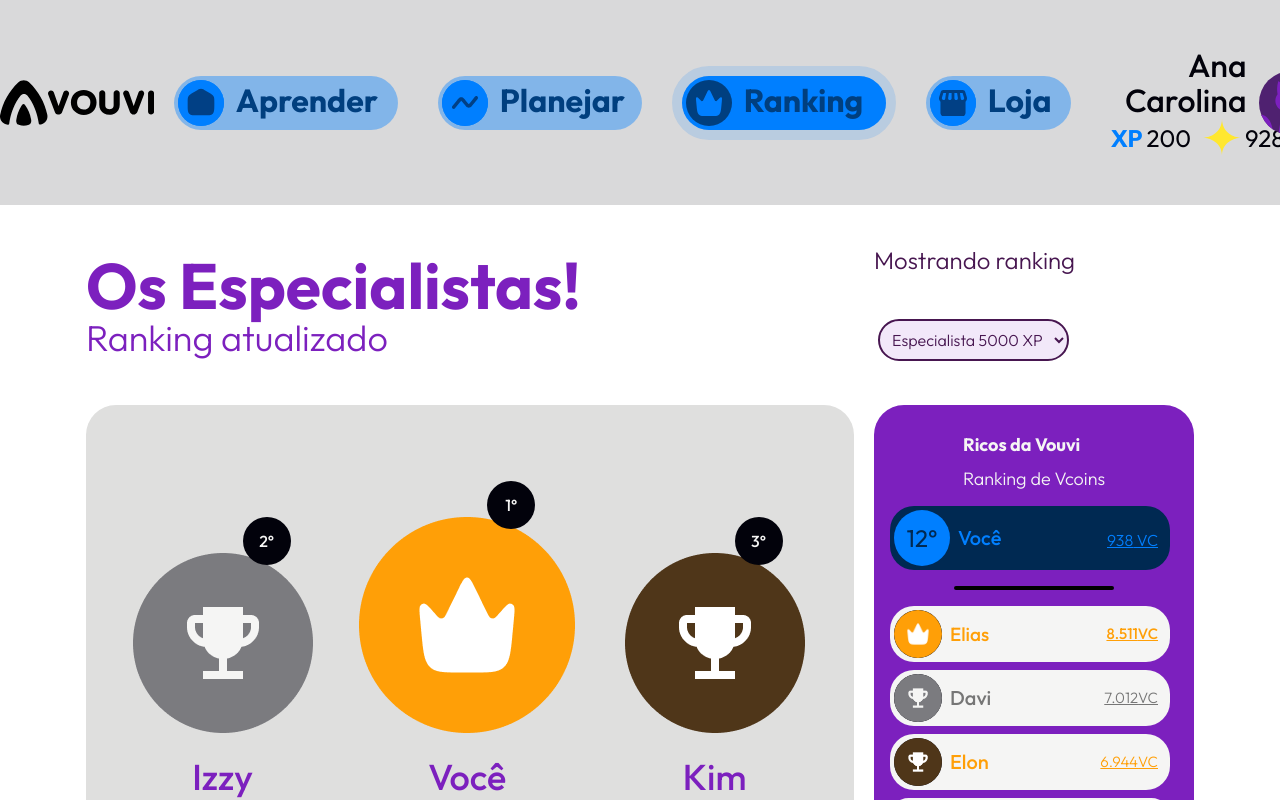
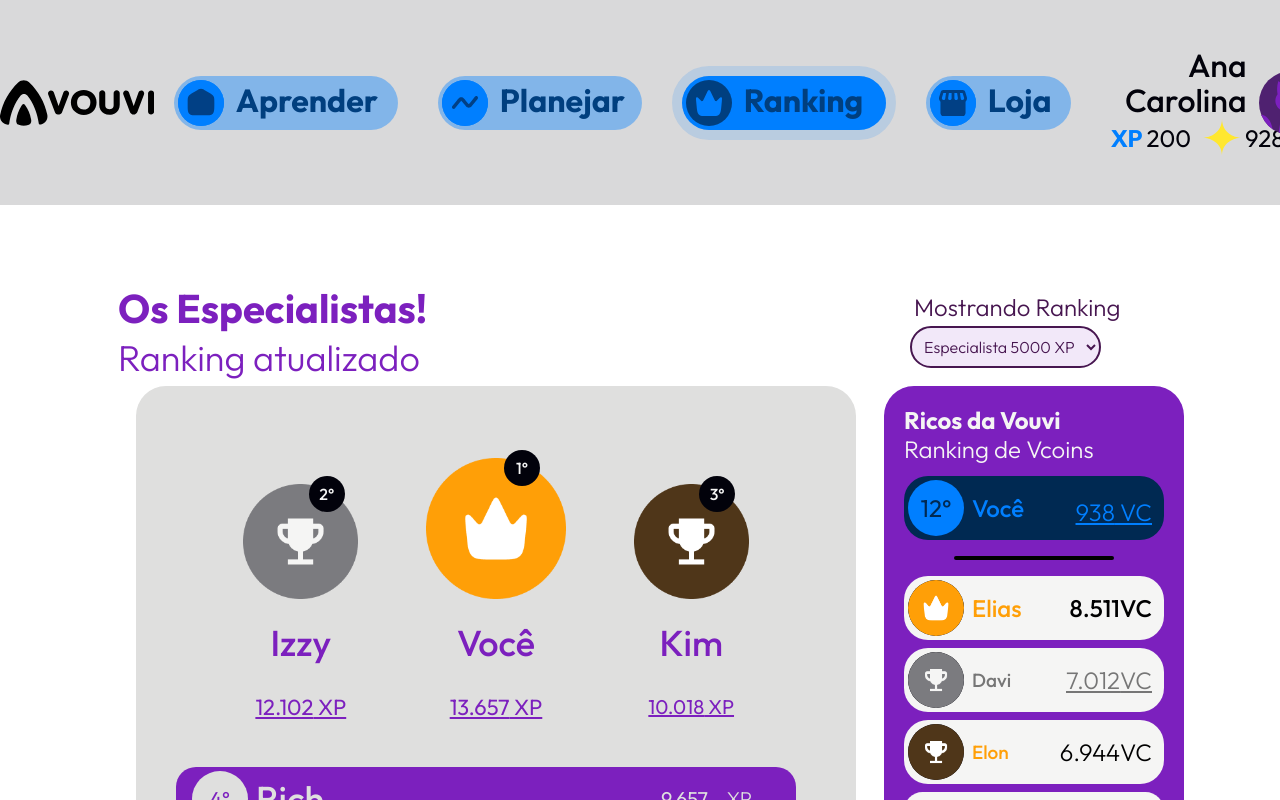
Before and after one commit to yanrafael/vouvi-frontend-client, a React (Vite) app: page /vouvi-frontend-client/ranking in a window 1280 px wide. Shown: the top 800 px of the page. Built offline with nearby package versions, Linux system fonts and the light colour scheme.

Commit message:
responsivo
dia 16-11-2024

```diff
--- a/src/components/Cards/CardRicoRank.jsx
+++ b/src/components/Cards/CardRicoRank.jsx
@@ -18,30 +18,30 @@ const Colocacao = (props) =>{
     document.body.classList.contains("dark")
 
     return(
-      <>
+        <>
         <div className="flex items-end md:gap-6">
             <div className="flex items-center flex-col md:gap-6">
-                <div className="relative left-12 top-9 md:w-14">
-                    <span className="mr-2 flex items-center justify-center w-12 h-12 rounded-full bg-black text-white font-medium ">
+                <div className="relative left-9 top-6 md:w-14 md:h-2">
+                    <span className="mr-2 flex items-center justify-center w-9 h-9 rounded-full bg-black text-white font-medium">
                         {props.posicao}°
                     </span>
                 </div>
                 {props.posicao===1
-                    ?<img src={document.body.classList.value === "dark"?Darkprimeiro :primeiro} alt="" className="w-50" ></img>
+                    ?<img src={document.body.classList.value === "dark"?Darkprimeiro :primeiro} alt="" className="w-[11vw] " ></img>
                     :props.posicao===2
-                    ?<img src={document.body.classList.value === "dark"?Darksegundo :segundo} alt="" className="w-50" ></img>
-                    :<img src={document.body.classList.value === "dark"?Darkterceiro :terceiro} alt="" className="w-50" ></img>}
+                    ?<img src={document.body.classList.value === "dark"?Darksegundo :segundo} alt="" className="w-[9vw] " ></img>
+                    :<img src={document.body.classList.value === "dark"?Darkterceiro :terceiro} alt="" className="w-[9vw] " ></img>}
 
                 {props.posicao===1
-                    ?<><p className={`${textp} text-base font-medium text-primary-200 dark:text-[#FF9F07]`}>{props.nome}</p>
-                       <p className={`${textp} underline text-base font-normal text-primary-200 dark:text-[#FF9F07]`}>{props.xp}ㅤ XP</p></>
+                    ?<><p className={`${textp} lg:text-base font-medium text-primary-200 dark:text-[#FF9F07] md:text-[30px]`}>{props.nome}</p>
+                       <p className={`${textp} lg:underline text-base font-normal text-primary-200 dark:text-[#FF9F07] md:text-[22px]`}>{props.xp} XP</p></>
 
                     :props.posicao===2
-                    ?<><p className={`${texts} text-base font-medium text-primary-200 dark:text-white`}>{props.nome}</p>
-                       <p className={`${texts} underline text-base font-normal text-primary-200 dark:text-white`}>{props.xp}ㅤ XP</p></>
+                    ?<><p className={`${texts} lg:text-base font-medium text-primary-200 dark:text-white md:text-[28px]`}>{props.nome}</p>
+                       <p className={`${texts} lg:underline text-base font-normal text-primary-200 dark:text-white md:text-[22px] `}>{props.xp} XP</p></>
 
-                    :<><p className={`${textt} text-base font-medium text-primary-200 dark:text-[#C86B00]`}>{props.nome}</p>
-                       <p className={`${textt} underline text-base font-normal text-primary-200 dark:text-[#C86B00]`}>{props.xp}ㅤ XP</p></>
+                    :<><p className={`${textt} lg:text-base font-medium text-primary-200 dark:text-[#C86B00] md:text-[28px]`}>{props.nome}</p>
+                       <p className={`${textt} lg:underline text-base font-normal text-primary-200 dark:text-[#C86B00] md:text-[20px]`}>{props.xp} XP</p></>
                 }
             </div>
         </div>
--- a/src/components/Cards/CardVCRank.jsx
+++ b/src/components/Cards/CardVCRank.jsx
@@ -17,34 +17,34 @@ const CardLateral = (props) =>{
             {props.nome === 'Usuario'
                 ?<div className="flex justify-between text-segundo bg-[#002952] text-secondary-200 p-1 rounded-md mr-2 w-full items-center">
                     <div className="flex items-center">
-                        <span className="mr-2 flex items-center justify-center w-14 h-14 bg-secondary-200 rounded-full text-md text-[#002952] text-cardVoce ">{props.posicao}°</span>
-                        <div className="text-md font-medium md:text-[20px] md:w-18">Você</div>
+                        <span className="mr-2 flex items-center justify-center lg:w-14 lg:h-14 bg-secondary-200 rounded-full text-md text-[#002952] text-cardVoce md:w-10 md:h-10">{props.posicao}°</span>
+                        <div className=" lg:text-md font-medium md:text-[19px] md:w-18">Você</div>
                     </div>
-                    <div className="underline text-secondary-200 font-light mr-2 md:w-18 md:h-8 md:text-[16px] mt-3">{props.vc} VC</div>
+                    <div className="lg:underline text-secondary-200 font-light mr-2 mt-3 md:w-18 md:h-8 md:text-[16px] lg:text-md">{props.vc} VC</div>
                 </div>
                 :props.posicao<4
                 ?<div className="flex justify-between text-segundo bg-white dark:bg-[#3D3D3D] p-1 mb-2 rounded-md mr-2 w-full items-center ">
                     <div className="flex items-center ">
                         {
-                            props.posicao===1?<img src={document.body.classList.value === "dark"?Darkprimeiro :primeiro} alt="" className="mr-2 flex items-center justify-center w-14 h-14 rounded-full bg-black text-teste md:w-12 md:h-12"/>:
-                            props.posicao===2?<img src={document.body.classList.value === "dark"?Darksegundo :segundo} alt="" className="mr-2 flex items-center justify-center w-14 h-14 rounded-full bg-black text-teste md:text-[19px] md:w-12 md:h-12"/>:
-                            <img src={document.body.classList.value === "dark"?Darkterceiro :terceiro} alt="" className="mr-2 flex items-center justify-center w-14 h-14 rounded-full bg-black text-teste  md:w-12 md:h-12"/>
+                            props.posicao===1?<img src={document.body.classList.value === "dark"?Darkprimeiro :primeiro} alt="" className="mr-2 flex items-center justify-center lg:w-14 lg:h-14 rounded-full bg-black text-teste md:w-12 md:h-12"/>:
+                            props.posicao===2?<img src={document.body.classList.value === "dark"?Darksegundo :segundo} alt="" className="mr-2 flex items-center justify-center lg:w-14 lg:h-14 rounded-full bg-black text-teste md:text-[19px] md:w-12 md:h-12"/>:
+                            <img src={document.body.classList.value === "dark"?Darkterceiro :terceiro} alt="" className="mr-2 flex items-center justify-center lg:w-14 lg:h-14 rounded-full bg-black text-teste  md:w-12 md:h-12"/>
                         }
 
                         {
-                            props.posicao===1?<div className={`${textp}  text-md font-medium md:text-[19px]`}>{props.nome}</div>:
-                            props.posicao===2?<div className={`${texts} md:text-[20px] font-medium text-md`}>{props.nome}</div>:
-                            <div className={`${textt} md:text-[20px] font-medium`}>{props.nome}</div>
+                            props.posicao===1?<div className={`${textp} lg:text-md font-medium md:text-[19px]`}>{props.nome}</div>:
+                            props.posicao===2?<div className={`${texts} md:text-[19px] lg:font-medium text-md`}>{props.nome}</div>:
+                            <div className={`${textt} md:text-[19px] lg:font-medium`}>{props.nome}</div>
                         }
                     </div>
                     {
-                        props.posicao===1?<div className={`${textp} underline text-[9px] font-medium mr-2 md:text-[15px]`}>{props.vc}VC</div>:
-                        props.posicao===2?<div className={`${texts} underline text-[9px]  font-light mr-2 md:text-[15px]`}>{props.vc}VC</div>:
-                        <div className={`${textt} underline text-md font-light mr-2 md:text-[15px] `}>{props.vc}VC</div>
+                        props.posicao===1?<div className={`${textp}underline lg:text-md font-medium mr-2 md:text-[15px]`}>{props.vc}VC</div>:
+                        props.posicao===2?<div className={`${texts} underline lg:text-md font-light mr-2 md:text-[15px]`}>{props.vc}VC</div>:
+                        <div className={`${textt}underline lg:text-md font-light mr-2 md:text-[15px] `}>{props.vc}VC</div>
                     }
 
                 </div>
-                :<div className="flex justify-between text-segundo bg-white dark:bg-[#3D3D3D] p-1 mb-2 rounded-lg mr-2 w-full items-center md:w-18 md:text[20px] ">
+                :<div className="lg:flex justify-between text-segundo bg-white dark:bg-[#3D3D3D] p-1 mb-2 rounded-lg mr-2 w-full items-center md:w-18 md:text[20px] ">
                     <div className="flex text-textolado text-primary-200 dark:text-[#5C5C5C] ">
                         <div className="ml-4 text-md mr-3 ">{props.posicao}°</div>
                         <div className="text-md font-medium ">{props.nome}</div>
--- a/src/pages/Rank/Ranking.jsx
+++ b/src/pages/Rank/Ranking.jsx
@@ -64,25 +64,24 @@ const Ranking = () => {
       <HeaderIntern iconActiveNumber={2}>
         <AvatarFull name={"Ana Carolina"} xp={200} vcoins={928} />
       </HeaderIntern>
-
       <div className="mt-10 flex flex-row items-center justify-center">
-        <div className="mr-5 flex w-3/5 flex-col">
-          <h2 className="text-xl font-bold text-primary-200 dark:text-white">
+        <div className="mr-5 flex lg:w-3/5 flex-col md:relative top-8 md:mx-30 ">
+          <h2 className="text-[40px] font-bold text-primary-200 dark:text-white text-nowrap mr-28">
             Os Especialistas!
           </h2>
-          <p className="text-base font-light text-primary-200 dark:text-white">
+          <p className="text-base font-light text-primary-200 dark:text-white md:mr-28">
             Ranking atualizado
           </p>
         </div>
-        <div className="flex w-1/4 flex-col">
-          <p className="text-md font-light text-[#471650] dark:text-white md:text-md">
-            Mostrando ranking
+        <div className="lg:flex w-1/5 flex-col md:relative top-9">
+          <p className="text-md font-light text-[#471650] dark:text-white text-nowrap md:text-[19px  md:ml-2">
+            Mostrando Ranking
           </p>
           <div className="relative w-fit p-1">
             <select
               value={selectedOption}
               onChange={(e) => setSelectedOption(e.target.value)}
-              className="focus:ring-purple-500 w-full rounded-lg border-2 border-[#471650] bg-[#7C20BE1A] p-2 text-md font-light text-[#471650] focus:outline-none focus:ring-2 dark:border-primary-200 dark:text-primary-200 md:text-sm md:mt-10"
+              className="focus:ring-purple-500 lg:w-full rounded-lg border-2 border-[#471650] bg-[#7C20BE1A] p-2 text-md font-light text-[#471650] focus:outline-none focus:ring-2 dark:border-primary-200 dark:text-primary-200 md:text-sm "
             >
               {options.map((option) => (
                 <option
@@ -97,10 +96,10 @@ const Ranking = () => {
           </div>
         </div>
       </div>
-      <div className="mt-10"></div>
-      <div className="flex justify-center">
-        <div className="mr-5 w-3/5 rounded-lg bg-[#DFDFDE] p-10 dark:bg-[#1F1F1F]">
-          <div className="flex justify-evenly gap-10 ">
+      <div className="mt-10 "></div>
+      <div className="flex justify-center md:mx-10 md:gap-2">
+        <div className="lg:mr-5 w-3/5 rounded-lg bg-[#DFDFDE] p-10 dark:bg-[#1F1F1F] ml-10">
+          <div className="flex justify-evenly">
             {ranking.slice(1, 2).map((ranking, index) => (
               <Colocacao posicao={2} nome={ranking.nome} xp={ranking.xp} />
             ))}
@@ -117,22 +116,22 @@ const Ranking = () => {
               <Card posicao={index + 4} nome={ranking.nome} xp={ranking.xp} />
             ))}
           </div>
-          <div className="mt-10"></div>
-          <div className="mt-4 flex h-12 items-center justify-center text-center text-md font-bold">
+          <div className="mt-10 "></div>
+          <div className="mt-4 flex h-12 items-center justify-center text-center text-md font-bold ">
             <span
-              className="flex h-12 cursor-pointer items-center rounded-sm bg-white dark:bg-[#1F1F1F]"
+              className="flex h-12 cursor-pointer items-center rounded-sm bg-white dark:bg-[#1F1F1F] "
               style={{ color: "red" }}
             >
               ▼ Zona de Rebaixamento ▼
             </span>
           </div>
         </div>
-        <div className="flex w-1/4 flex-col items-center rounded-lg bg-primary-200 p-5 dark:bg-[#1F1F1F] md:w-46">
+        <div className="flex lg:w-1/4 flex-col rounded-lg bg-primary-200 p-5 dark:bg-[#1F1F1F] md:w-46">
           <div>
-            <p className="text-teste text-base font-bold text-white md:text-[18px]">
+            <p className="lg:text-md text-base font-bold text-white mr-9 md:text-[20px]  ">
               Ricos da Vouvi
             </p>
-            <p className="text-teste mb-3 text-md font-light text-white md:text-[18px]">
+            <p className="lg:text-md  mb-3 text-md font-light text-white md:text-[14px] mr-px">
               Ranking de Vcoins
             </p>
           </div>
@@ -143,7 +142,7 @@ const Ranking = () => {
               <></>
             ),
           )}
-          <div className="border-card m-4 flex rounded-md border-2 md:w-40 "></div>
+          <div className="lg:border-card my-4 flex rounded-md border-2 md:w-40 m-auto "></div>
           {lateral.map((lateral, index) => (
             <CardLateral
               posicao={index + 1}
--- a/src/pages/Rank/Ranking_antigo.jsx
+++ b/src/pages/Rank/Ranking_antigo.jsx
@@ -194,7 +194,7 @@ const Ranking = () => {
                     className="w-16 h-16"
                   />
                   <p className="text-center">Izzy</p>
-                  <p className="text-sm border-b border-gray-400 inline-block text-center">
+                  <p className="text-sm border-b border-gray-400 inline-block text-center md:text-[9px]">
                     12,020 XP
                   </p>
                 </div>
```
Also changed, not shown: src/components/Cards/CardXPRank.jsx (+4 -4 lines), src/pages/UserReturn/UserReturn.jsx (+6 -6 lines).
